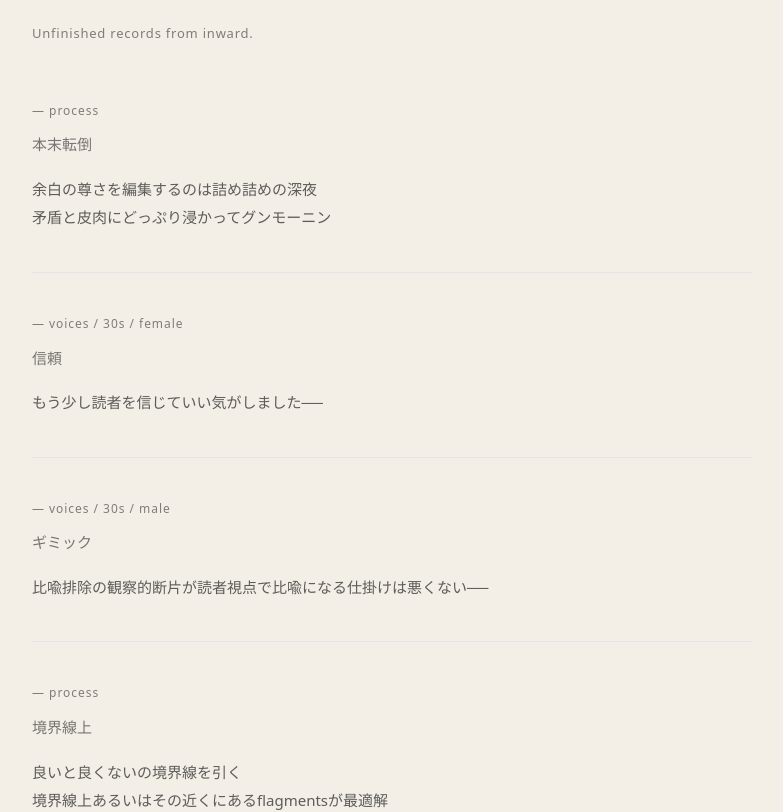
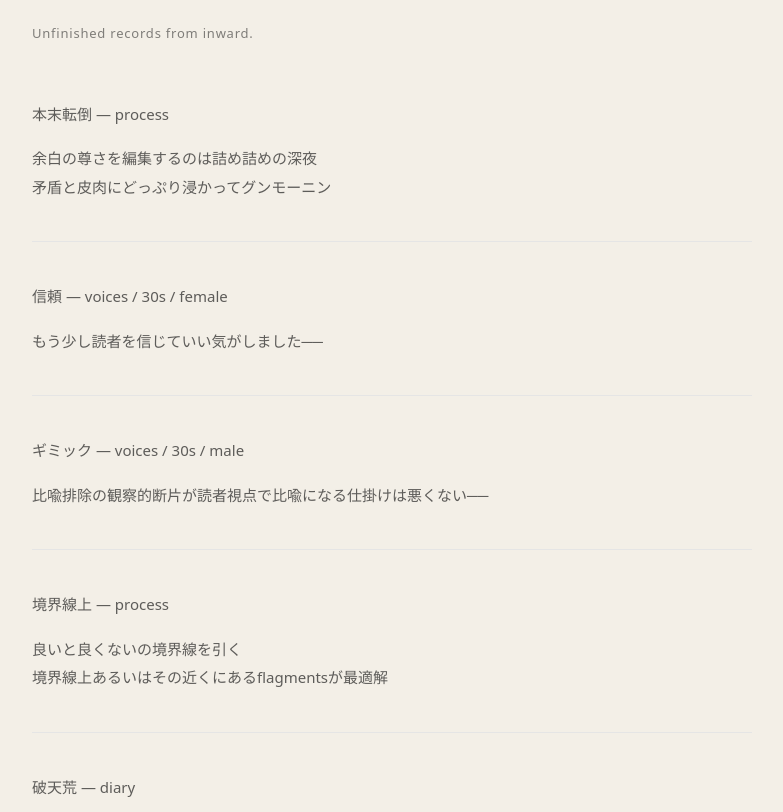
Before and after one commit to rogue-studio/inward, a Next.js app: page /log in a window 1280 px wide. Shown: the part 226-1038 px from the top of the page, without its empty margins (248-1031 px from the left). Built offline with nearby package versions, Linux system fonts and the light colour scheme.

Commit message:
page.tsx を更新

```diff
--- a/app/log/page.tsx
+++ b/app/log/page.tsx
@@ -20,27 +20,24 @@ export default function LogPage() {
 
         {/* LOG 1 */}
         <div className="pb-10 border-b border-neutral-200">
-          <p className="text-[12px] tracking-[0.08em] text-[#161616]/52">— process</p>
-          <p className="mt-2 text-[#161616]/56">本末転倒</p>
+          <p className="text-[#161616]/68">本末転倒 — process</p>
           <p className="mt-4">余白の尊さを編集するのは詰め詰めの深夜</p>
           <p>矛盾と皮肉にどっぷり浸かってグンモーニン</p>
         </div>
 
         {/* LOG 2 */}
         <div className="py-10 border-b border-neutral-200">
-          <p className="text-[12px] tracking-[0.08em] text-[#161616]/52">
-            — voices / 30s / female
+          <p className="text-[#161616]/68">
+            信頼 — voices / 30s / female
           </p>
-          <p className="mt-2 text-[#161616]/56">信頼</p>
           <p className="mt-4">もう少し読者を信じていい気がしました──</p>
         </div>
 
         {/* LOG 3 */}
         <div className="py-10 border-b border-neutral-200">
-          <p className="text-[12px] tracking-[0.08em] text-[#161616]/52">
-            — voices / 30s / male
+          <p className="text-[#161616]/68">
+            ギミック — voices / 30s / male
           </p>
-          <p className="mt-2 text-[#161616]/56">ギミック</p>
           <p className="mt-4">
             比喩排除の観察的断片が読者視点で比喩になる仕掛けは悪くない──
           </p>
@@ -48,16 +45,14 @@ export default function LogPage() {
 
         {/* LOG 4 */}
         <div className="py-10 border-b border-neutral-200">
-          <p className="text-[12px] tracking-[0.08em] text-[#161616]/52">— process</p>
-          <p className="mt-2 text-[#161616]/56">境界線上</p>
+          <p className="text-[#161616]/68">境界線上 — process</p>
           <p className="mt-4">良いと良くないの境界線を引く</p>
           <p>境界線上あるいはその近くにあるflagmentsが最適解</p>
         </div>
 
         {/* LOG 5（最後は線なし） */}
         <div className="pt-10">
-          <p className="text-[12px] tracking-[0.08em] text-[#161616]/52">— diary</p>
-          <p className="mt-2 text-[#161616]/56">破天荒</p>
+          <p className="text-[#161616]/68">破天荒 — diary</p>
           <p className="mt-4">日曜日の朝、ラーメンとパスタとざる蕎麦を食べた</p>
           <p>いずれもセブンイレブンで購入</p>
           <p>常識をぶっ飛ばして清々しい</p>
```
